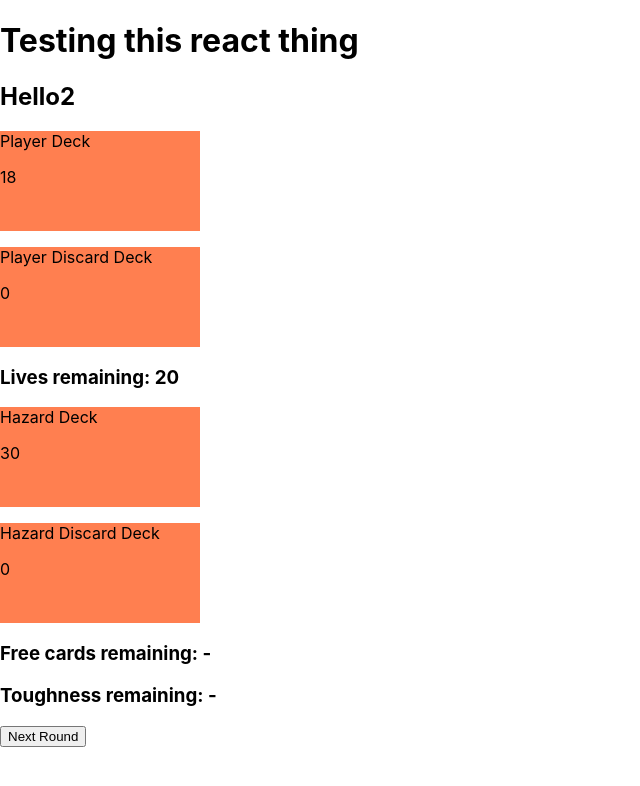
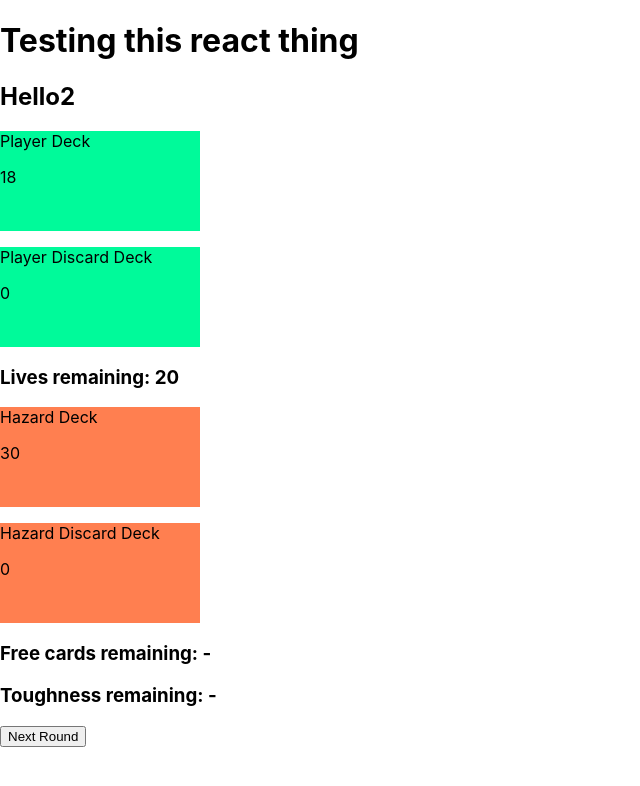
Before and after one commit to shootersf/friday, a React (Create React App) app: page / in a window 1280 px wide. Shown: the top 786 px of the page, without its empty margins (0-640 px from the left). Built offline with nearby package versions, Linux system fonts and the light colour scheme; the HTML template or start-up script is replaced by a standard one.

Commit message:
styled components added. Deck styled

```diff
--- a/package.json
+++ b/package.json
@@ -9,6 +9,7 @@
     "react": "^17.0.2",
     "react-dom": "^17.0.2",
     "react-scripts": "4.0.3",
+    "styled-components": "^5.3.0",
     "web-vitals": "^1.1.2"
   },
   "scripts": {
--- a/src/components/Deck.js
+++ b/src/components/Deck.js
@@ -1,9 +1,11 @@
-const Deck = ({ name, count}) => {
+import { StyledDeck } from "./styles/StyledDeck";
+
+const Deck = ({ name, count, background}) => {
 	return (
-		<div className="deck">
+		<StyledDeck background={background}>
 			<p>{name} Deck</p>
 			<p>{count}</p>
-		</div>
+		</StyledDeck>
 	)
 }
 
--- a/src/components/FridayGame.js
+++ b/src/components/FridayGame.js
@@ -53,7 +53,22 @@ const FridayGame = () => {
 
 	// Game Logic
 	function hazardSelectedBtn(hid) {
-		console.log(hid);
+		//console.log(hid);
+		// Mark selected and not selected cards
+		const selected = (hid === hazardOptions[0].id) ? hazardOptions[0] : hazardOptions[1];
+		const notSelected = (hid !== hazardOptions[0].id) ? hazardOptions[0] : hazardOptions[1];
+
+		// Set hazard
+		setHazardOptions(() => selected);
+
+		// Add to discard
+		setHazardDisard(() => [...hazardDiscard, notSelected]);
+
+		// clear options
+		setHazardOptions([]);
+
+		// change game state
+		setGameState(() => gameStateEnum.FIGHTING_HAZARD);
 	}
 
 	function nextTurnBtn() {
--- a/src/components/LeftSideInfo.js
+++ b/src/components/LeftSideInfo.js
@@ -3,8 +3,8 @@ import Deck from './Deck'
 const LeftSideInfo = ({ deckSize, discardSize, remainingLives }) => {
 	return (
 		<div>
-			<Deck name="Player" count={deckSize} />
-			<Deck name="Player Discard" count={discardSize} />
+			<Deck name="Player" count={deckSize} background="MediumSpringGreen" />
+			<Deck name="Player Discard" count={discardSize} background="MediumSpringGreen" />
 			<h3> Lives remaining: {remainingLives}</h3>
 		</div>
 	)
--- /dev/null
+++ b/src/components/styles/StyledDeck.js
@@ -0,0 +1,7 @@
+import styled from "styled-components";
+
+export const StyledDeck = styled.div`
+	width: 200px;
+	height: 100px;
+	background: ${props => props.background || "coral"};
+`
--- a/src/index.css
+++ b/src/index.css
@@ -10,13 +10,6 @@ body {
 code {
   font-family: source-code-pro, Menlo, Monaco, Consolas, 'Courier New',
     monospace;
-}
-/* Deck */
-.deck {
-  width: 200px;
-  height: 100px;
-  background-color: coral;
-
 }
 
 
```
Also changed, not shown: 1 other file (tests, documents, lock files or other folders).
